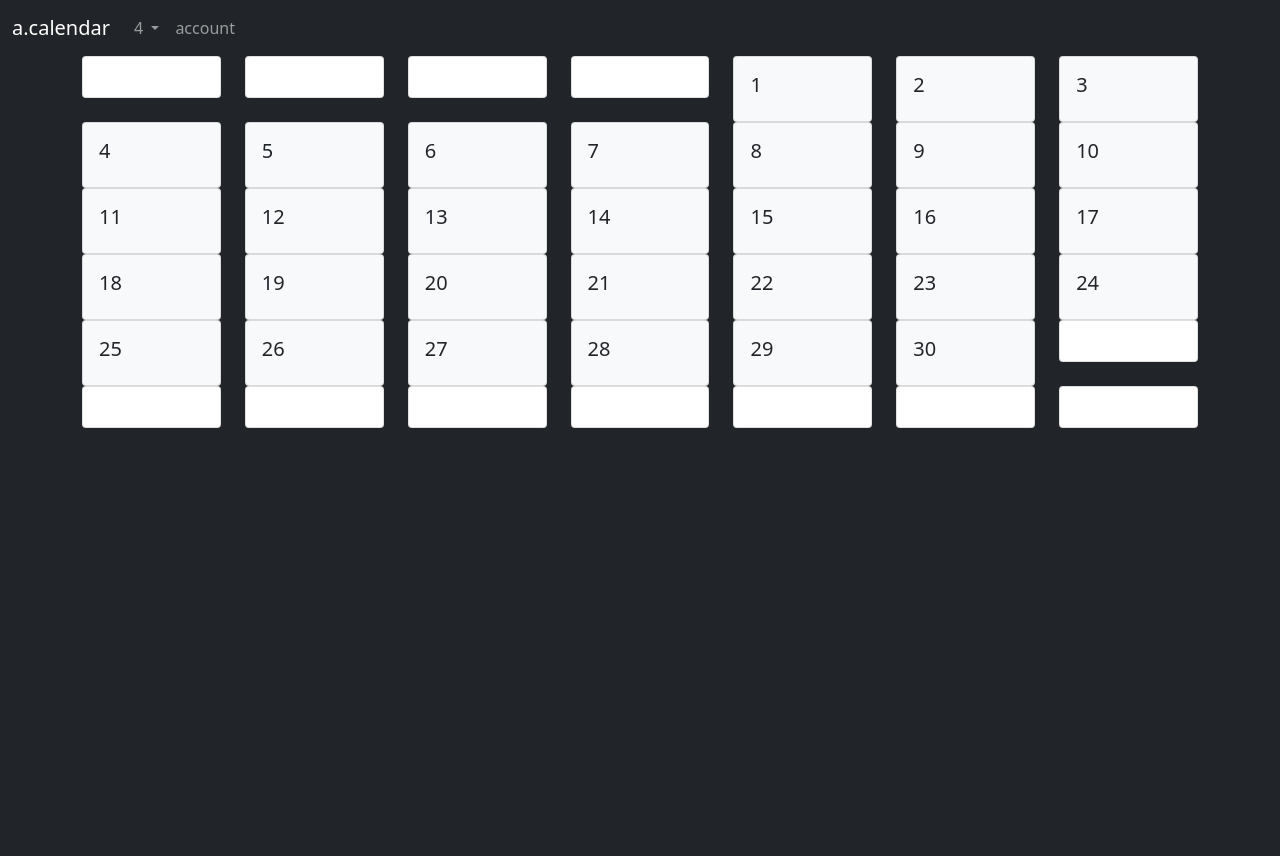
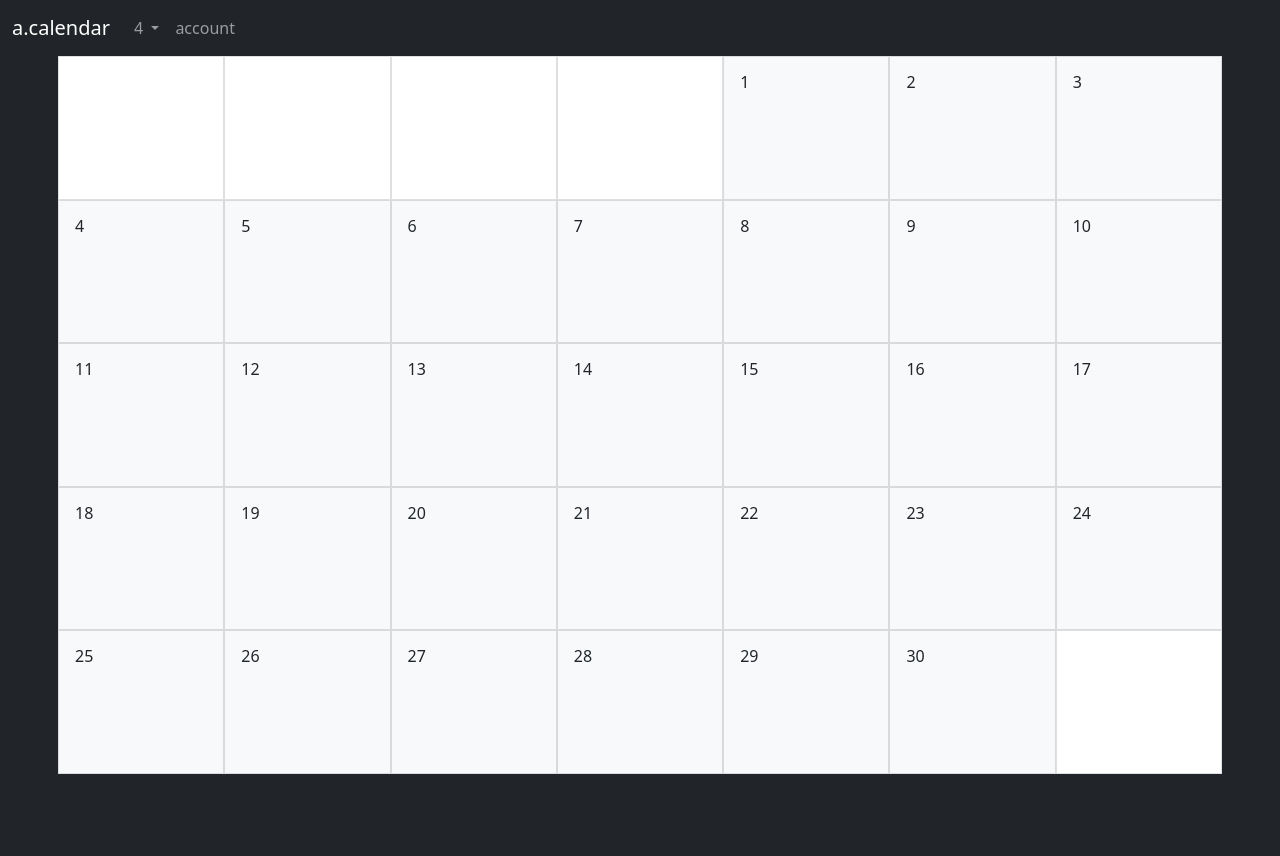
Before and after one commit to AlbeyAl/aDOTcalendar, a Django app: page / in a window 1280 px wide. Before the commit the page ends 428 px from the top, so only its background shows below. Run offline with Django 3.2, Linux system fonts and the light colour scheme.

Commit message:
-update: Readjusted SCSS to allow 'cards' to evenly spread out in calendar -add: Added hover animations and mechanics to each card

```diff
--- a/a_dot_calendar/settings.py
+++ b/a_dot_calendar/settings.py
@@ -25,7 +25,7 @@ SECRET_KEY = 'o#&8g_93^*)-s%^zg$vc$cw8twv_@4#+kfjo@x#s%7mp@5^ae='
 # SECURITY WARNING: don't run with debug turned on in production!
 DEBUG = True
 
-ALLOWED_HOSTS = []
+ALLOWED_HOSTS = ['192.168.20.237', ]
 
 
 # Application definition
--- a/index/views.py
+++ b/index/views.py
@@ -22,6 +22,15 @@ def index(request):
         else:
             calendar[math.ceil(column / 7) - 1
                      ][(column - (math.floor(column / 7) * 7)) - 1] = 0
+
+    for row in range(len(calendar)):
+        columnCount = 0
+        for column in range(len(calendar[row])):
+            columnCount += calendar[row][column]
+
+        for column in range(len(calendar[row])):
+            if columnCount == 0:
+                calendar[row][column] = -1
 
     context_dict = {
         'current_app': date.get_start_day_of_week, 'calendar': calendar}
--- a/static/css/style.css
+++ b/static/css/style.css
@@ -1,3 +1,37 @@
-#calendar table {
-  table-layout: fixed;
+body {
+  width: 100vw;
+  height: 100vh;
 }
+
+#calendar {
+  display: flex;
+  flex-direction: column;
+  flex-wrap: nowrap;
+  box-sizing: border-box;
+  width: 100%;
+  height: 100%;
+  padding: 0;
+}
+
+#calendar .row {
+  flex-grow: 1;
+}
+
+#calendar .col {
+  box-sizing: border-box;
+  padding: 0;
+  margin: 0;
+  transition: .5s;
+}
+
+#calendar .col :hover {
+  transform: scale(1.1);
+  z-index: 999;
+}
+
+#calendar .card {
+  width: 100%;
+  height: 100%;
+  border-radius: 0;
+  user-select: none;
+}
--- a/static/scss/style.scss
+++ b/static/scss/style.scss
@@ -1,5 +1,41 @@
+body {
+    width: 100vw;
+    height: 100vh;
+}
+
 #calendar {
-    table {
-        table-layout: fixed;
+    display: flex;
+    flex-direction: column;
+    flex-wrap: nowrap;
+    box-sizing: border-box;
+
+    width: 100%;
+    height: 100%;
+
+    padding: 0;
+
+    .row {
+        flex-grow: 1;
+    }
+
+    .col {
+        box-sizing: border-box;
+        padding: 0;
+        margin: 0;
+
+        transition: .5s;
+
+        :hover {
+            transform: scale(1.1);
+            z-index: 999;
+        }
+    }
+
+    .card {
+        width: 100%;
+        height: 100%;
+
+        border-radius: 0;
+        user-select: none;
     }
 }
--- a/templates/index/index.html
+++ b/templates/index/index.html
@@ -6,26 +6,28 @@
 {% endblock %}
 
 {% block body %}
-    <div class="container">
+    <div class="container" id="calendar">
         {% for row in calendar %}
             <div class="row">
             {% for column in row %}
+                {% if column != -1 %}
                     {% if column == 0 %}
-            <div class="col" id="calendar-element">
-                <div class="card square">
-                    <div class="card-body square-content">
-                        <h5 class="card-title"></h5>
+                    <div class="col">
+                        <div class="card">
+                            <div class="card-body">
+                                <h6 class="card-title"></h6>
                             </div>
                         </div>
                     </div>
                     {% else %}
-            <div class="col" id="calendar-element">
-                <div class="card square text-dark bg-light" id="calendar-element">
-                    <div class="card-body square-content">
-                        <h5 class="card-title">{{ column }}</h5>
+                    <div class="col">
+                        <div class="card text-dark bg-light">
+                            <div class="card-body">
+                                <h6 class="card-title">{{ column }}</h6>
                             </div>
                         </div>
                     </div>
+                    {% endif %}
                 {% endif %}
             {% endfor %}
             </div>
```
Lines whose indentation alone changed are shown as unchanged.
